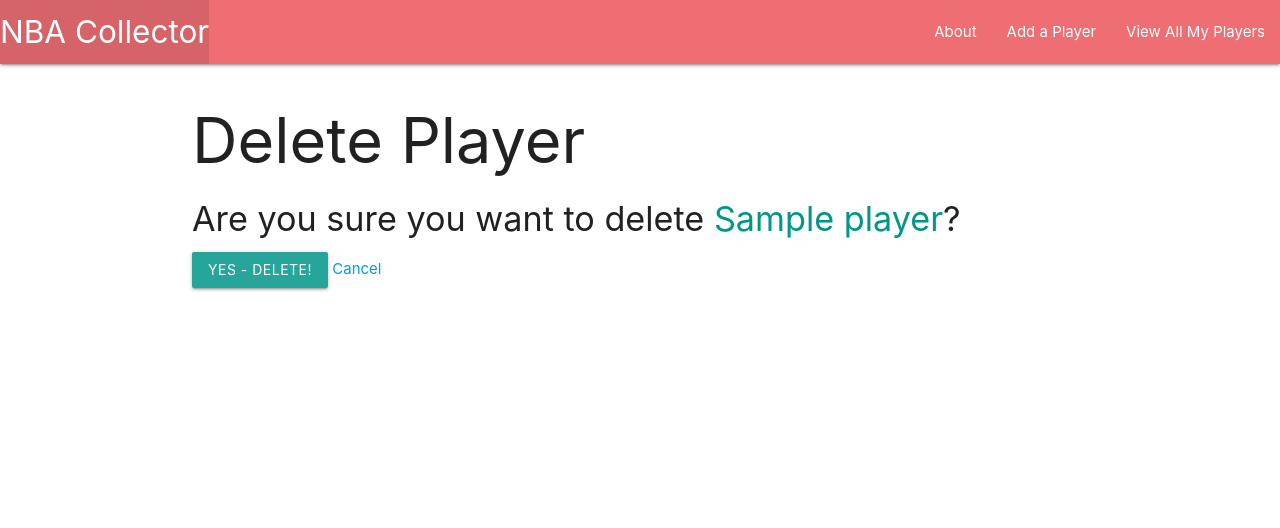
After one commit to akrauss419/nbacollector, a Django app: page /players/1/delete in a window 1280 px wide. The commit adds this page. Shown: the top 528 px of the page. Run offline with Django 4.2, Linux system fonts and the light colour scheme; tables that the repository leaves empty hold one stand-in row (values such as "Sample post").

Commit message:
update & delete functionality

```diff
--- /dev/null
+++ b/main_app/templates/main_app/player_confirm_delete.html
@@ -0,0 +1,15 @@
+{% extends 'base.html' %}
+
+{% block content %}
+
+  <h1>Delete Player</h1>
+
+  <h4>Are you sure you want to delete <span class="teal-text">{{ object.name }}</span>?</h4>
+
+  <form action="" method="POST">
+    {% csrf_token %}
+    <input type="submit" value="Yes - DELETE!" class="btn">
+    <a href="{% url 'detail' player.id %}">Cancel</a>
+  </form>
+
+{% endblock %}
--- a/main_app/templates/players/detail.html
+++ b/main_app/templates/players/detail.html
@@ -19,6 +19,10 @@
       <p>Career Average PPG: No completed seasons yet</p>
     {% endif %}
   </div>
+  <div class="card-action">
+    <a href="{% url 'players_update' player.id %}">Edit</a>
+    <a href="{% url 'players_delete' player.id %}">Delete</a>
+  </div>
 </div>
 
 {% endblock %}
--- a/main_app/urls.py
+++ b/main_app/urls.py
@@ -7,4 +7,6 @@ urlpatterns = [
     path('players/', views.players_index, name='index'),
     path('players/<int:player_id>/', views.players_detail, name='detail'),
     path('players/create/', views.PlayerCreate.as_view(), name='players_create'),
+    path('players/<int:pk>/update', views.PlayerUpdate.as_view(), name='players_update'),
+    path('players/<int:pk>/delete', views.PlayerDelete.as_view(), name='players_delete'),
 ]
--- a/main_app/views.py
+++ b/main_app/views.py
@@ -1,5 +1,5 @@
 from django.shortcuts import render
-from django.views.generic.edit import CreateView
+from django.views.generic.edit import CreateView, UpdateView, DeleteView
 from .models import Player
 
 
@@ -24,3 +24,11 @@ def players_detail(request, player_id):
 class PlayerCreate(CreateView):
     model = Player
     fields = '__all__'
+
+class PlayerUpdate(UpdateView):
+    model = Player
+    fields = ['team', 'age', 'seasons', 'career_average_ppg']
+
+class PlayerDelete(DeleteView):
+    model = Player
+    success_url = '/players'
```
Also changed, not shown: main_app/templates/main_app/player_form.html (+6 -1 lines).
